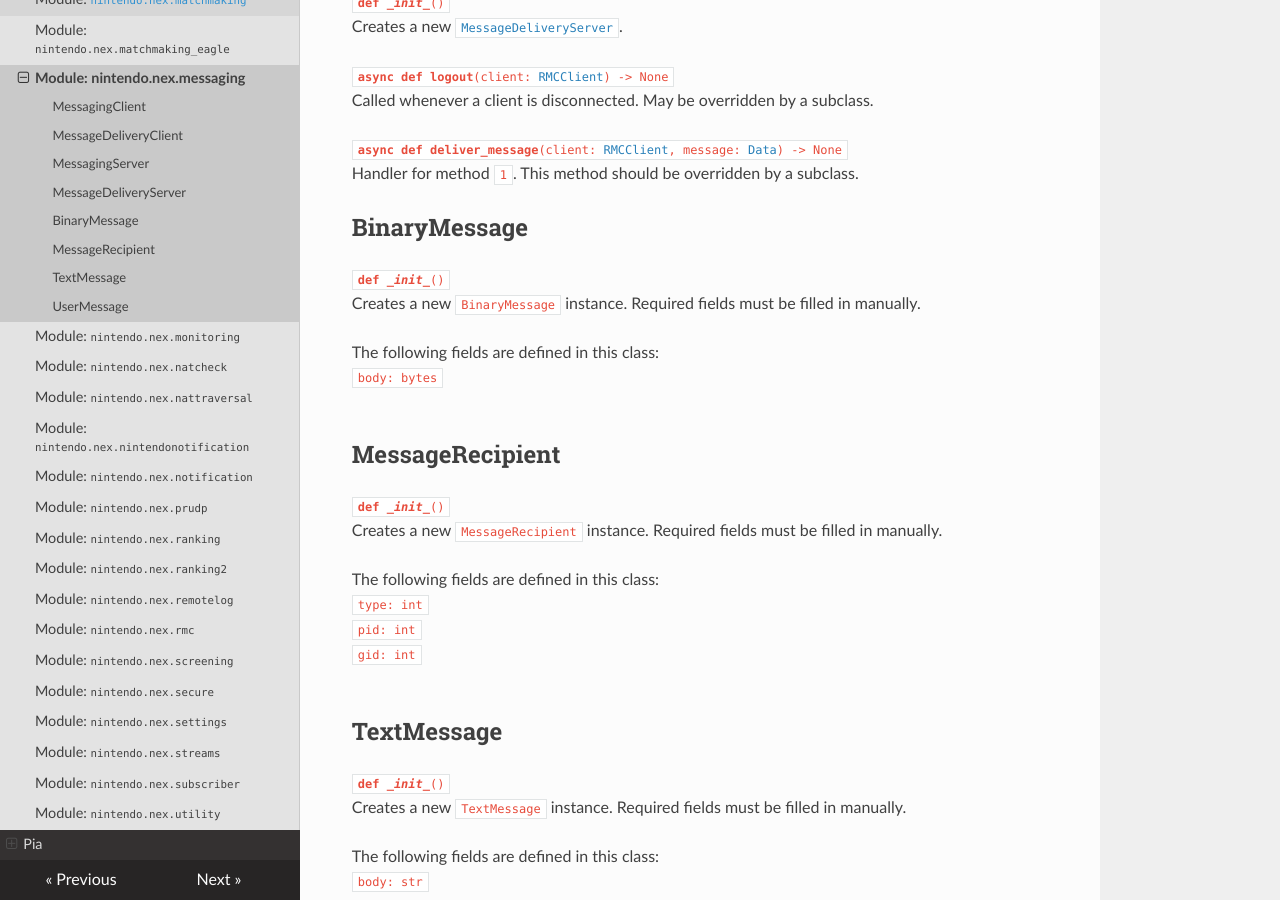
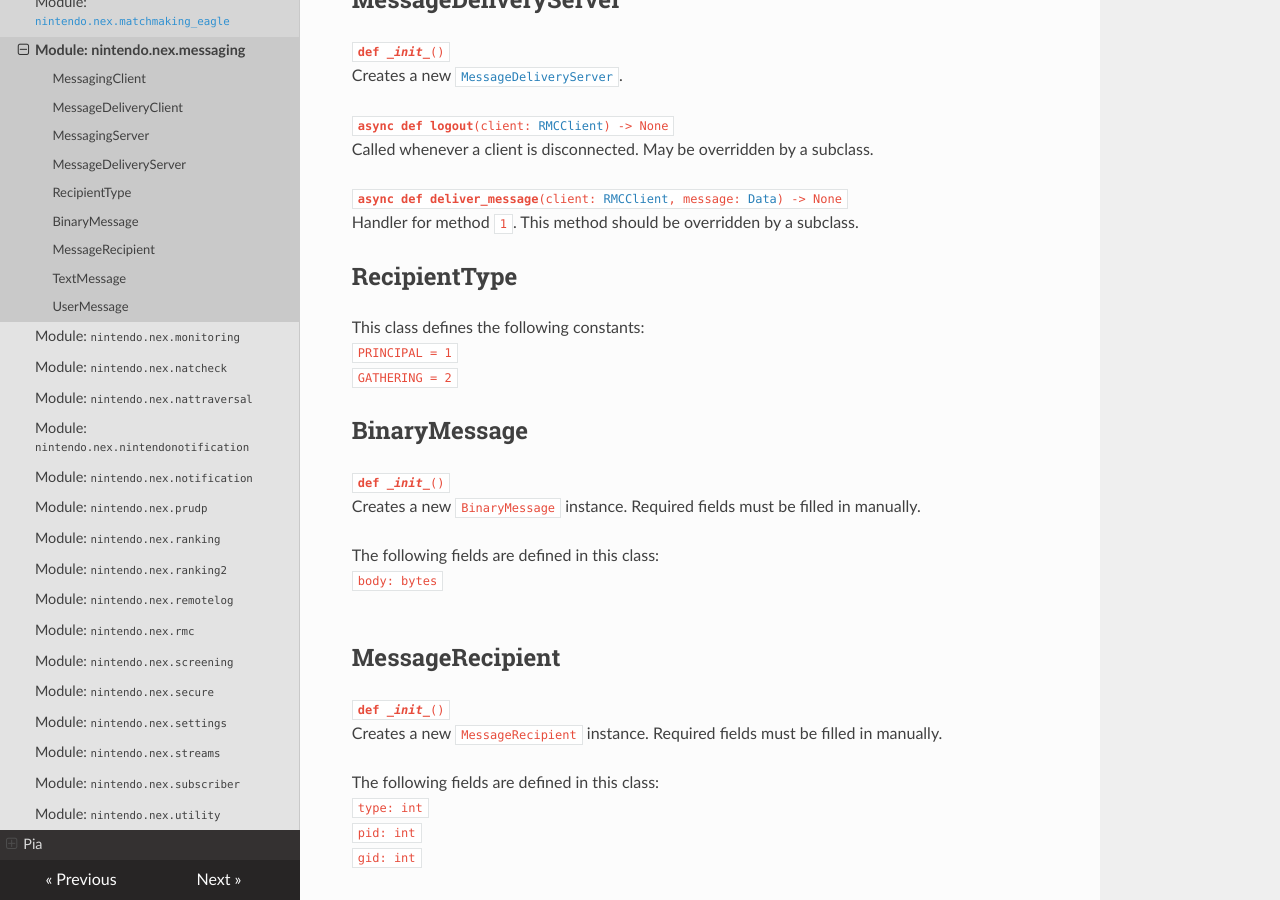
Before and after one commit to kinnay/NintendoClients, an MkDocs documentation site: the page built from docs/reference/nex/messaging.md, in a window 1280 px wide and 900 px high, scrolled down 2642 px. Built offline with MkDocs 1.6.1, drawn with Linux system fonts in a browser that asks for light colours; nearby versions of some CDN libraries; some of the changed text lies outside the part shown.

Commit message:
Add RecipientType enum to messaging protocols

```diff
--- a/docs/reference/nex/messaging.md
+++ b/docs/reference/nex/messaging.md
@@ -14,6 +14,8 @@
 
 <code>**class** [MessageDeliveryServer](#messagedeliveryserver)</code><br>
 <span class="docs">The server for the `MessageDeliveryProtocol`.</span>
+
+<code>**class** [RecipientType](#recipienttype)</code><br>
 
 <code>**class** [BinaryMessage](#binarymessage)([UserMessage](#usermessage))</code><br>
 <code>**class** [MessageRecipient](#messagerecipient)([Structure](../common))</code><br>
@@ -102,6 +104,13 @@
 <code>**async def deliver_message**(client: [RMCClient](../rmc#rmcclient), message: [Data](../common)) -> None</code><br>
 <span class="docs">Handler for method `1`. This method should be overridden by a subclass.</span>
 
+## RecipientType
+This class defines the following constants:<br>
+<span class="docs">
+`PRINCIPAL = 1`<br>
+`GATHERING = 2`<br>
+</span>
+
 ## BinaryMessage
 <code>**def _\_init__**()</code><br>
 <span class="docs">Creates a new `BinaryMessage` instance. Required fields must be filled in manually.</span>
```
Also changed, not shown: 2 other files.
